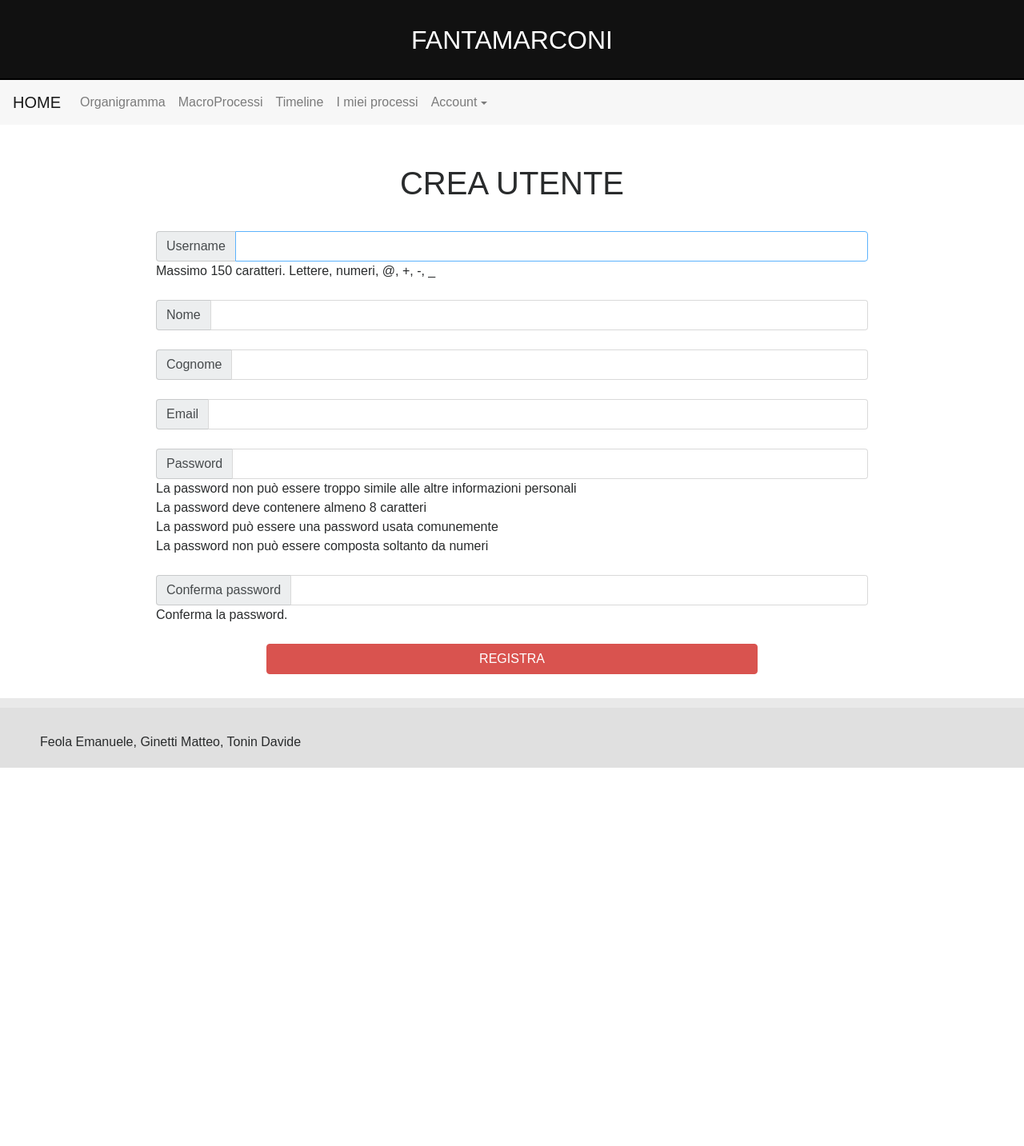
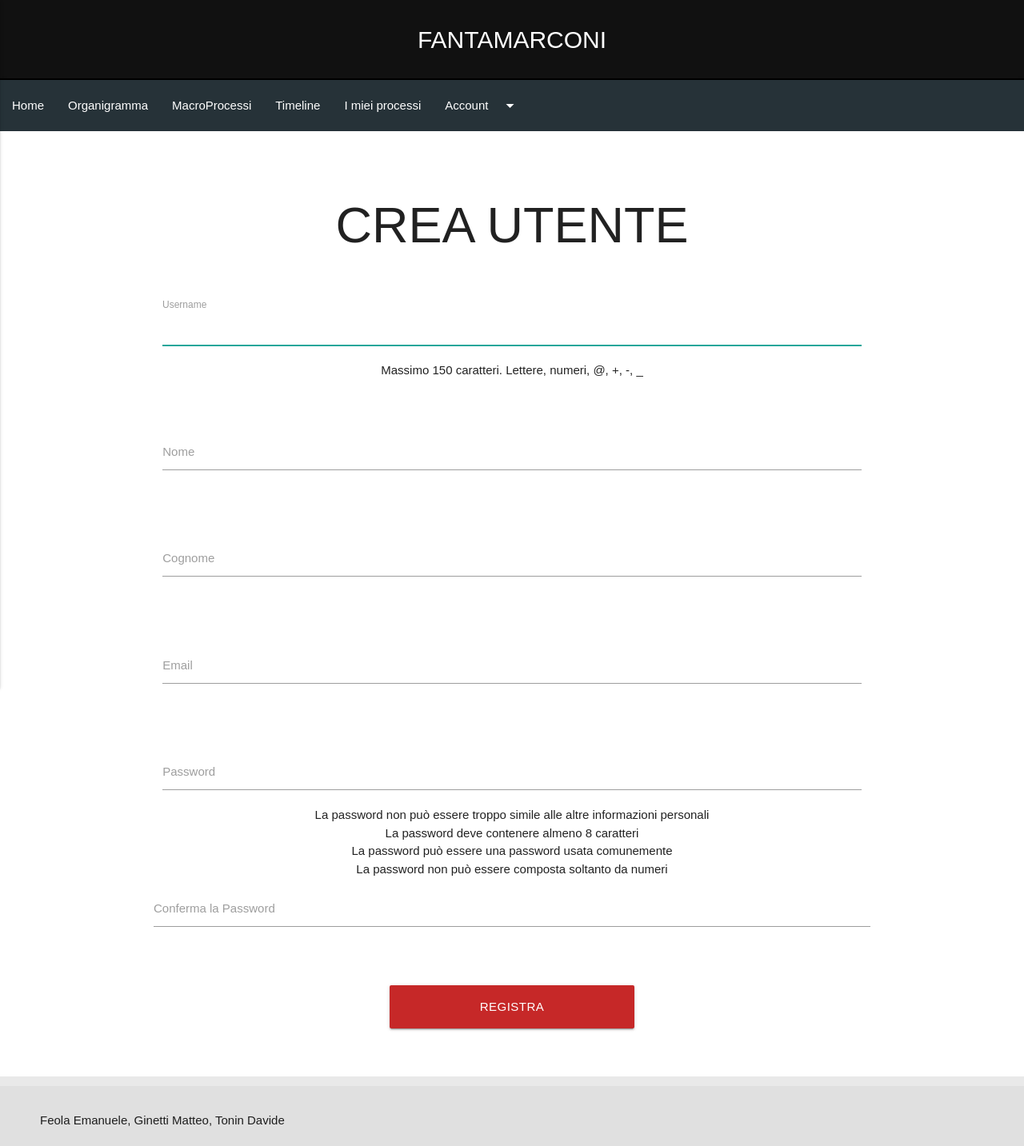
Before and after one commit to DavideTonin99/djfantamarconi, a Django app: page /register/ in a window 1280 px wide. Shown: the whole page at 80% size. Before the commit the page ends 960 px from the top, so only its background shows below. Run offline with Django 3.2, Linux system fonts and the light colour scheme; the visitor is signed in with stand-in values (Sample User, id 1); some libraries are stand-ins or nearby versions.

Commit message:
Started migration from bootstrap to materializecss

```diff
--- a/templates/base.html
+++ b/templates/base.html
@@ -7,10 +7,10 @@
         <meta name="viewport" content="width=device-width, initial-scale=1">
         {% block title %}{% endblock %}
 
-        <!-- Bootstrap -->
+        <!--Import Google Icon Font-->
+        <link href="https://fonts.googleapis.com/icon?family=Material+Icons" rel="stylesheet">
+        <link rel="stylesheet" href="https://cdnjs.cloudflare.com/ajax/libs/materialize/0.100.2/css/materialize.min.css">
         <link rel="stylesheet" href="//code.jquery.com/ui/1.12.1/themes/base/jquery-ui.css" />
-        <link rel="stylesheet" href="https://maxcdn.bootstrapcdn.com/bootstrap/4.0.0-alpha.6/css/bootstrap.min.css" integrity="sha384-rwoIResjU2yc3z8GV/NPeZWAv56rSmLldC3R/AZzGRnGxQQKnKkoFVhFQhNUwEyJ" crossorigin="anonymous">
-        <link rel="stylesheet" href="https://maxcdn.bootstrapcdn.com/font-awesome/4.4.0/css/font-awesome.min.css">
         <link rel="stylesheet" href="{% static 'css/style.css' %}">
 
         {% block style %}{% endblock %}
@@ -23,46 +23,58 @@
     </head>
     <body>
         <header>
-			FANTAMARCONI
-		</header>
-        <nav class="navbar navbar-toggleable-md navbar-light bg-faded">
-            <a class="navbar-brand" href="{% url 'home' %}">HOME</a>
-            <button class="navbar-toggler" type="button" data-toggle="collapse" data-target="#navbarNav" aria-controls="navbarNav" aria-expanded="false" aria-label="Toggle navigation">
-                <span class="navbar-toggler-icon"></span>
-            </button>
-            <div class="collapse navbar-collapse" id="navbarNav">
-                <ul class="navbar-nav">
-                    <li class="nav-item">
-                        <a class="nav-link" href="{% url 'organogram' %}">Organigramma</a>
-                    </li>
-                    <li class="nav-item">
-                        <a class="nav-link" href="{% url 'processes' %}">MacroProcessi</a>
-                    </li>
-                    <li class="nav-item">
-                        <a class="nav-link" href="{% url 'timeline' %}">Timeline</a>
-                    </li>
+            FANTAMARCONI
+        </header>
+        <nav class="blue-grey darken-4">
+            <div class="nav-wrapper">
+                <a href="#" data-activates="mobile-demo" class="button-collapse"><i class="material-icons">menu</i></a>
+                <ul class="left hide-on-med-and-down">
+                    <li><a href="{% url 'home' %}">Home</a></li>
+                    <li><a href="{% url 'organogram' %}">Organigramma</a></li>
+                    <li><a href="{% url 'processes' %}">MacroProcessi</a></li>
+                    <li><a href="{% url 'timeline' %}">Timeline</a></li>
+
                     {% if user.is_authenticated %}
-                    <li class="nav-item">
-                        <a class="nav-link" href="{% url 'myprocesses' %}">I miei processi</a>
-                    </li>
-                    <li class="nav-item dropdown">
-                        <a class="nav-link dropdown-toggle" href="#" id="account-dropdown" role="button" data-toggle="dropdown" aria-haspopup="true" aria-expanded="false">Account</a>
-                        <div class="dropdown-menu" aria-labelledby="account-dropdown">
-                            {% if user.is_superuser %}
-                                <a class="dropdown-item" href="/admin/">Admin</a>
-                                <a class="{% if request.path_info == '/register/' %} active {% endif %} dropdown-item" href="{% url 'register' %}">Registra</a>
-                                <div class="dropdown-divider"></div>
-                            {% endif %}
-                            <a class="{% if request.path_info == '/profile/' %} active {% endif %} dropdown-item" href="{% url 'view-profile' %}">Profilo</a>
-                            <a class="{% if request.path_info == '/profile/edit/' %} active {% endif %} dropdown-item" href="{% url 'edit-profile'%}">Modifica profilo</a>
-                            <div class="dropdown-divider"></div>
-                            <a class="{% if request.path_info == '/logout/' %} active {% endif %} dropdown-item" href="{% url 'logout' %}">Logout</a>
-                        </div>
-                    </li>
+                    <li><a href="{% url 'myprocesses' %}">I miei processi</a></li>
+
+                    <ul id="account-dropdown" class="dropdown-content">
+                      {% if user.is_superuser %}
+                          <li><a href="/admin/">Admin</a></li>
+                          <li class="{% if request.path_info == '/register/' %} active{% endif %}"><a href="{% url 'register' %}">Registra</a></li>
+                      {% endif %}
+                      <li class="{% if request.path_info == '/profile/' %} active{% endif %}" ><a href="{% url 'view-profile' %}">Profilo</a></li>
+                      <li class="{% if request.path_info == '/profile/edit/' %} active{% endif %}"><a href="{% url 'edit-profile'%}">Modifica profilo</a></li>
+                      <li class="{% if request.path_info == '/logout/' %} active{% endif %}"><a href="{% url 'logout' %}">Logout</a></li>
+                    </ul>
+
+                    <li><a class="dropdown-button" href="#!" data-activates="account-dropdown">Account<i class="material-icons right">arrow_drop_down</i></a></li>
                     {% else %}
-                    <li class='nav-item'>
-                        <a class="nav-link" href="{% url 'login' %}">Login</a>
-                    </li>
+                    <li><a href="{% url 'login' %}">Login</a></li>
+                    {% endif %}
+
+                </ul>
+                <ul class="side-nav" id="mobile-demo">
+                    <li><a href="{% url 'home' %}">Home</a></li>
+                    <li><a href="{% url 'organogram' %}">Organigramma</a></li>
+                    <li><a href="{% url 'processes' %}">MacroProcessi</a></li>
+                    <li><a href="{% url 'timeline' %}">Timeline</a></li>
+
+                    {% if user.is_authenticated %}
+                    <li><a href="{% url 'myprocesses' %}">I miei processi</a></li>
+
+                    <ul id="account-dropdown-mobile" class="dropdown-content">
+                        {% if user.is_superuser %}
+                            <li><a href="/admin/">Admin</a></li>
+                            <li class="{% if request.path_info == '/register/' %} active{% endif %}"><a href="{% url 'register' %}">Registra</a></li>
+                        {% endif %}
+                        <li class="{% if request.path_info == '/profile/' %} active{% endif %}" ><a href="{% url 'view-profile' %}">Profilo</a></li>
+                        <li class="{% if request.path_info == '/profile/edit/' %} active{% endif %}"><a href="{% url 'edit-profile'%}">Modifica profilo</a></li>
+                        <li class="{% if request.path_info == '/logout/' %} active{% endif %}"><a href="{% url 'logout' %}">Logout</a></li>
+                    </ul>
+
+                    <li><a class="dropdown-button" href="#!" data-activates="account-dropdown-mobile">Account<i class="material-icons right">arrow_drop_down</i></a></li>
+                    {% else %}
+                    <li><a href="{% url 'login' %}">Login</a></li>
                     {% endif %}
                 </ul>
             </div>
@@ -77,8 +89,9 @@
 			Feola Emanuele, Ginetti Matteo, Tonin Davide
         </footer>
         <script src="https://ajax.googleapis.com/ajax/libs/jquery/3.2.1/jquery.min.js"></script>
-        <script src="https://cdnjs.cloudflare.com/ajax/libs/tether/1.4.0/js/tether.min.js" integrity="sha384-DztdAPBWPRXSA/3eYEEUWrWCy7G5KFbe8fFjk5JAIxUYHKkDx6Qin1DkWx51bBrb" crossorigin="anonymous"></script>
-        <script src="https://maxcdn.bootstrapcdn.com/bootstrap/4.0.0-alpha.6/js/bootstrap.min.js" integrity="sha384-vBWWzlZJ8ea9aCX4pEW3rVHjgjt7zpkNpZk+02D9phzyeVkE+jo0ieGizqPLForn" crossorigin="anonymous"></script>
+        <!-- Compiled and minified JavaScript -->
+        <script src="https://cdnjs.cloudflare.com/ajax/libs/materialize/0.100.2/js/materialize.min.js"></script>
+        <!-- JQuery ui Javascript-->
         <script src="https://code.jquery.com/ui/1.12.1/jquery-ui.js"></script>
         <script>
             $(document).ready(function() {
@@ -87,6 +100,8 @@
                     changeYear: true,
                     yearRange: ((new Date()).getFullYear()-1)+":"+((new Date()).getFullYear()+1)
                 });
+
+                $(".button-collapse").sideNav();
             });
         </script>
         {% block script %}{% endblock %}
--- a/templates/organogram.html
+++ b/templates/organogram.html
@@ -18,7 +18,7 @@
 {% if user.is_authenticated and user.is_superuser %}
     <br />
     <div class='row' id='add-organogram'>
-        <a class='btn btn-dark col-sm-4 offset-sm-4' href='{% url 'add-organogram' %}' target="_blank">+ AGGIUNGI ELEMENTO</a>
+        <a class='waves-effect waves-light btn-large col s4 offset-s4 blue-grey darken-4' href='{% url 'add-organogram' %}' target="_blank">+ AGGIUNGI ELEMENTO</a>
     </div>
 {% endif %}
 {% endblock %}
--- a/templates/processes.html
+++ b/templates/processes.html
@@ -7,7 +7,7 @@
         <div class='row' id='message-row'><h4 class='col-sm-12 text-danger text-center'>{{ error }}</h4></div>
     {% else %}
     <div class='row' id='table-container'>
-        <table id='result-table' class='table table-striped table-bordered'>
+        <table id='result-table' class='bordered highlight responsive-table'>
             <thead>
                 <tr>
                     <th class="align-middle">NOME</th>
@@ -38,7 +38,7 @@
     {% endif %}
     {% if user.is_authenticated and user.is_superuser %}
         <div class='row' id='add-process'>
-            <a class='btn btn-dark col-sm-4 offset-sm-4' href='{% url 'add-process' %}' target="_blank">+ AGGIUNGI PROCESSO</a>
+            <a class='waves-effect waves-light btn-large col s4 offset-s4 blue-grey darken-4' href='{% url 'add-process' %}' target="_blank">+ AGGIUNGI PROCESSO</a>
         </div>
     {% endif %}
 {% endblock %}
--- a/templates/register.html
+++ b/templates/register.html
@@ -8,46 +8,54 @@
 </div>
 
 <div class="row">
-    <div class='justify-content-md-center col-sm-10 offset-sm-1'>
-        <form method="post">
+        <form class="col s12" method='post'>
             {% csrf_token %}
-            <div class="col-sm-12">
+            <div class="row">
+                <div class="col s12">
                     {{ form.username.errors }}
-                <div class="input-group">
-                    <span class="input-group-addon">Username</span>
+                    <div class="input-field col s12">
+                        <label for="id_username">Username</label>
                         {{ form.username }}
                     </div>
                     <div class="text-left">Massimo 150 caratteri. Lettere, numeri, @, +, -, _</div>
                 </div>
+            </div>
             <br />
-            <div class="col-sm-12">
+            <div class="row">
+                <div class="col s12">
                     {{ form.first_name.errors }}
-                <div class="input-group">
-                    <span class="input-group-addon">Nome</span>
+                    <div class="input-field col s12">
+                        <label for="id_first_name">Nome</label>
                         {{ form.first_name }}
                     </div>
                 </div>
+            </div>
             <br />
-            <div class="col-sm-12">
+            <div class="row">
+                <div class="col s12">
                     {{ form.last_name.errors }}
-                <div class="input-group">
-                    <span class="input-group-addon">Cognome</span>
+                    <div class="input-field col s12">
+                        <label for="id_last_name">Cognome</label>
                         {{ form.last_name }}
                     </div>
                 </div>
+            </div>
             <br />
-            <div class="col-sm-12">
+            <div class="row">
+                <div class="col s12">
                     {{ form.email.errors }}
-                <div class="input-group">
-                    <span class="input-group-addon">Email</span>
+                    <div class="input-field col s12">
+                        <label for="id_email">Email</label>
                         {{ form.email }}
                     </div>
                 </div>
+            </div>
             <br />
-            <div class="col-sm-12">
+            <div class="row">
+            <div class="col s12">
                 {{ form.password1.errors }}
-                <div class="input-group">
-                    <span class="input-group-addon">Password</span>
+                <div class="input-field col s12">
+                    <label for="id_password1">Password</label>
                     {{ form.password1 }}
                 </div>
                 <div class="text-left">
@@ -58,16 +66,17 @@
                 </div>
             </div>
             <br />
-            <div class="col-sm-12">
+            <div class="row">
+                <div class="col s12">
                     {{ form.password2.errors }}
-                <div class="input-group">
-                    <span class="input-group-addon">Conferma password</span>
+                    <div class="input-field col s12">
+                        <label for="id_password2">Conferma la Password</label>
                         {{ form.password2 }}
                     </div>
-                <div class="text-left">Conferma la password.</div>
+                </div>
             </div>
             <br />
-            <button class="btn btn-danger col-sm-8" type="submit">REGISTRA</button>
+            <button class="waves-effect waves-light btn-large col s4 offset-s4 red darken-3" type="submit">REGISTRA</button>
         </form>
     </div>
 </div>
--- a/templates/timeline.html
+++ b/templates/timeline.html
@@ -42,7 +42,7 @@
 
 {% if user.is_authenticated and user.is_superuser %}
     <div class='row' id='add-timeline'>
-        <a class='btn btn-dark col-sm-4 offset-sm-4' href='{% url 'add-timeline' %}' target="_blank">+ AGGIUNGI TIMELINE</a>
+        <a class='waves-effect waves-light btn-large col s4 offset-s4 blue-grey darken-4' href='{% url 'add-timeline' %}' target="_blank">+ AGGIUNGI TIMELINE</a>
     </div>
 {% endif %}
 
```
Also changed, not shown: templates/home.html (+6 -6 lines). Lines whose indentation alone changed are shown as unchanged.
